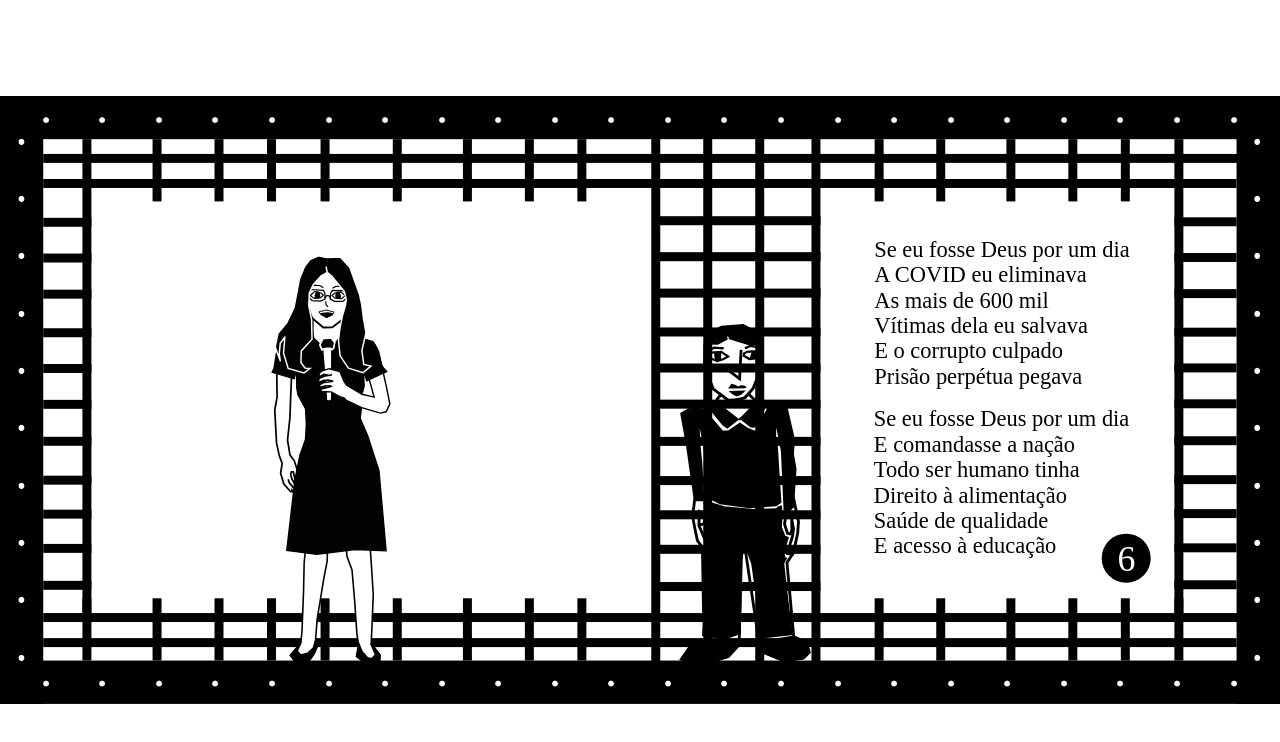
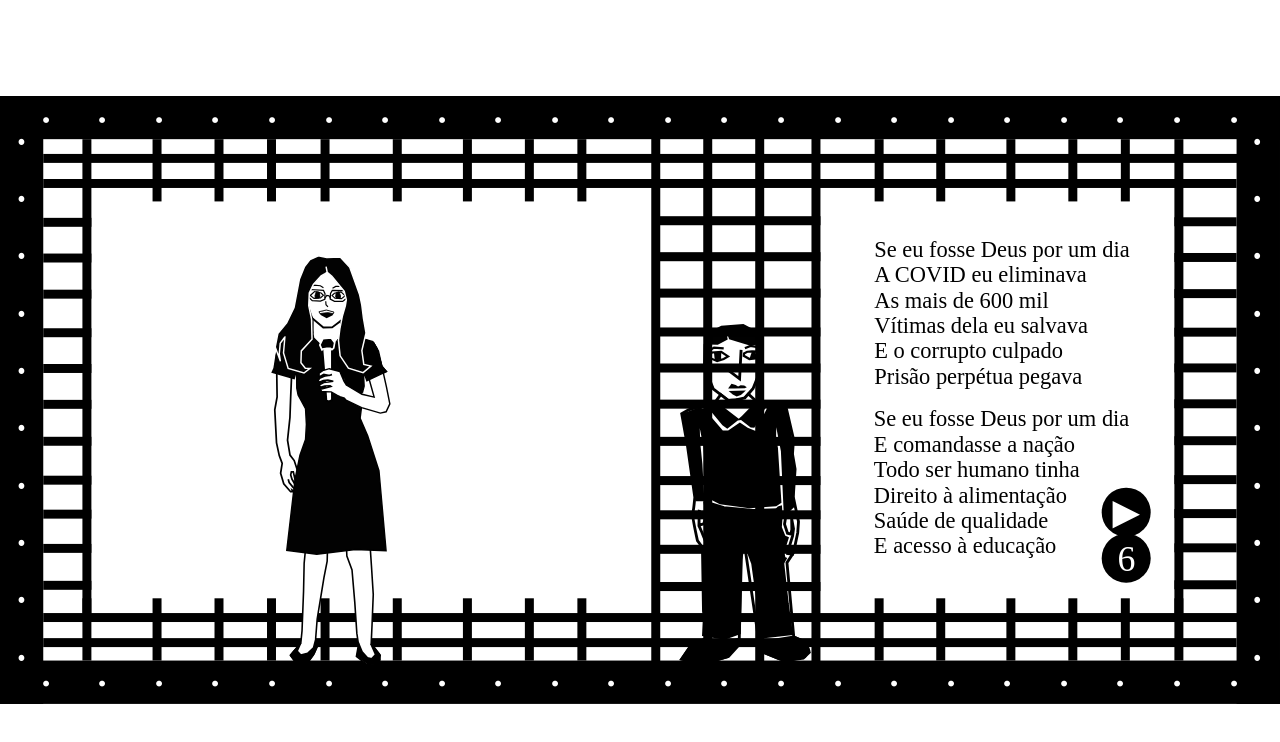
Before and after one commit to yasminalmeidaa/se-eu-fosse-deus-por-um-dia-web-arte, a plain HTML site: page pages/tela7.html in a window 1280 px wide. Drawn offline with Linux system fonts and the light colour scheme.

Commit message:
botao de som tela 7

```diff
--- a/pages/estilotela7.css
+++ b/pages/estilotela7.css
@@ -86,3 +86,47 @@ body {
 
     transform: translate(-50%, -50%);
 }
+
+
+.botaoAudio {
+    background-color: black;
+    color: white;
+    border: none;
+    border-radius: 50%;
+    display: flex;
+    justify-content: center;
+    align-items: center;
+    /* width: 50px;
+    height: 50px; */
+    width: clamp(24px, 3.8%, 50px);
+    height: auto;
+    aspect-ratio: 1 / 1;
+    font-family: "Amiri";
+    /* font-size: 40px; */
+    font-size: clamp(16px, 2.8vw, 40px);
+    text-align: center;
+    text-decoration: none;
+    cursor: pointer;
+    position:absolute;
+    /* top:50%;
+    left:50%; */
+    top: 64%;
+    left: 88%;
+    /* -webkit-transform:translate3d(-50%, -50%, 0);
+    -moz-transform:translate3d(-50%, -50%, 0);
+    transform:translate3d(1190%, 410%, 0); */
+    transform: translate(-50%, -50%);
+}
+
+.botaoAudio::before {
+    content: "";
+    position: absolute;
+
+    width: max(44px, 100%);
+    height: max(44px, 100%);
+
+    top: 50%;
+    left: 50%;
+
+    transform: translate(-50%, -50%);
+}
--- a/pages/tela7.html
+++ b/pages/tela7.html
@@ -20,12 +20,21 @@
   </div>
 
 <audio id="meuAudio" src="../assets/audioestrofes9e10.mp3"></audio>
+<button id="botaoAudio" class="botaoAudio" onclick="alternarSom()">▶︎</button>
 
 <script>
-  window.addEventListener('click', function() {
-    let audio = document.getElementById('meuAudio');
-    audio.play();
-  }, { once: true });
+  const audio = document.getElementById("meuAudio");
+  const botao = document.getElementById("botaoAudio");
+
+  function alternarSom() {
+    if (audio.paused) {
+      audio.play();
+      botao.textContent = "⏸︎";
+    } else {
+      audio.pause();
+      botao.textContent = "▶︎";
+    }
+  }
 </script>
 
 </body>
```
